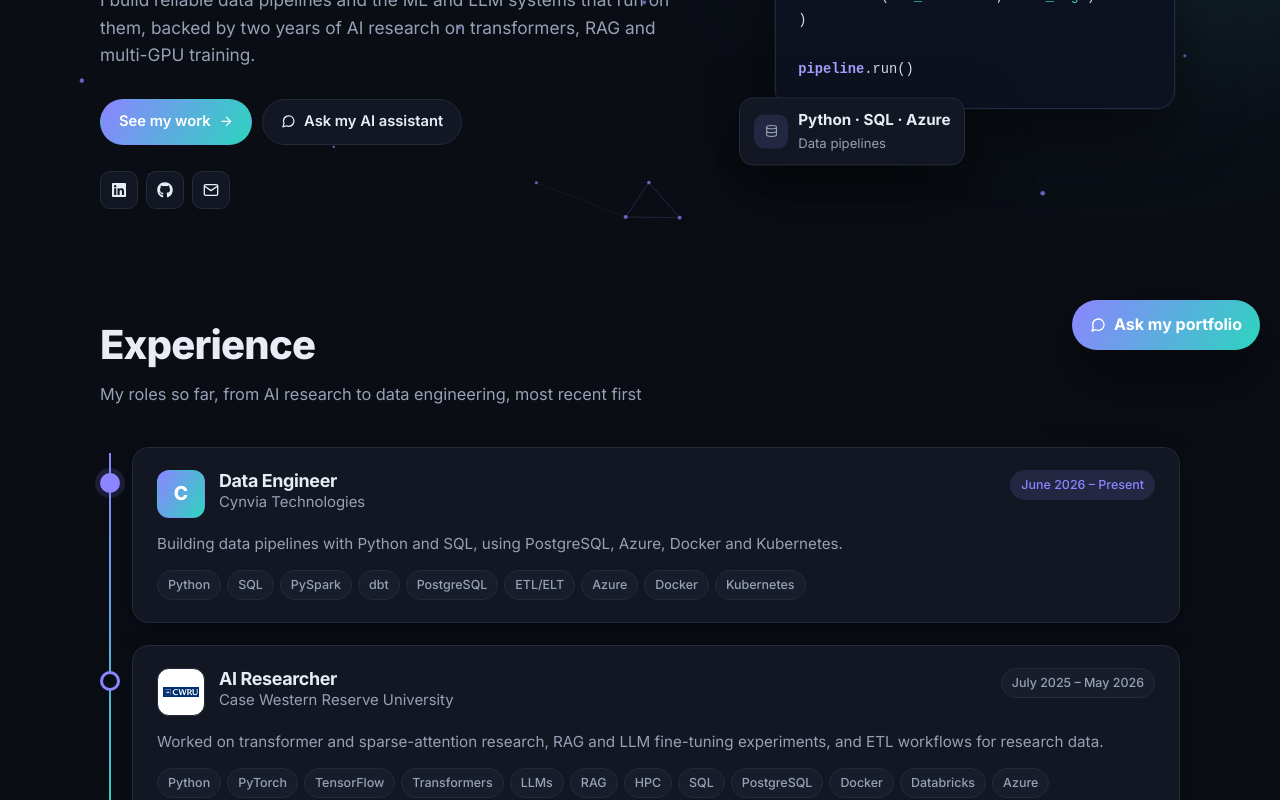
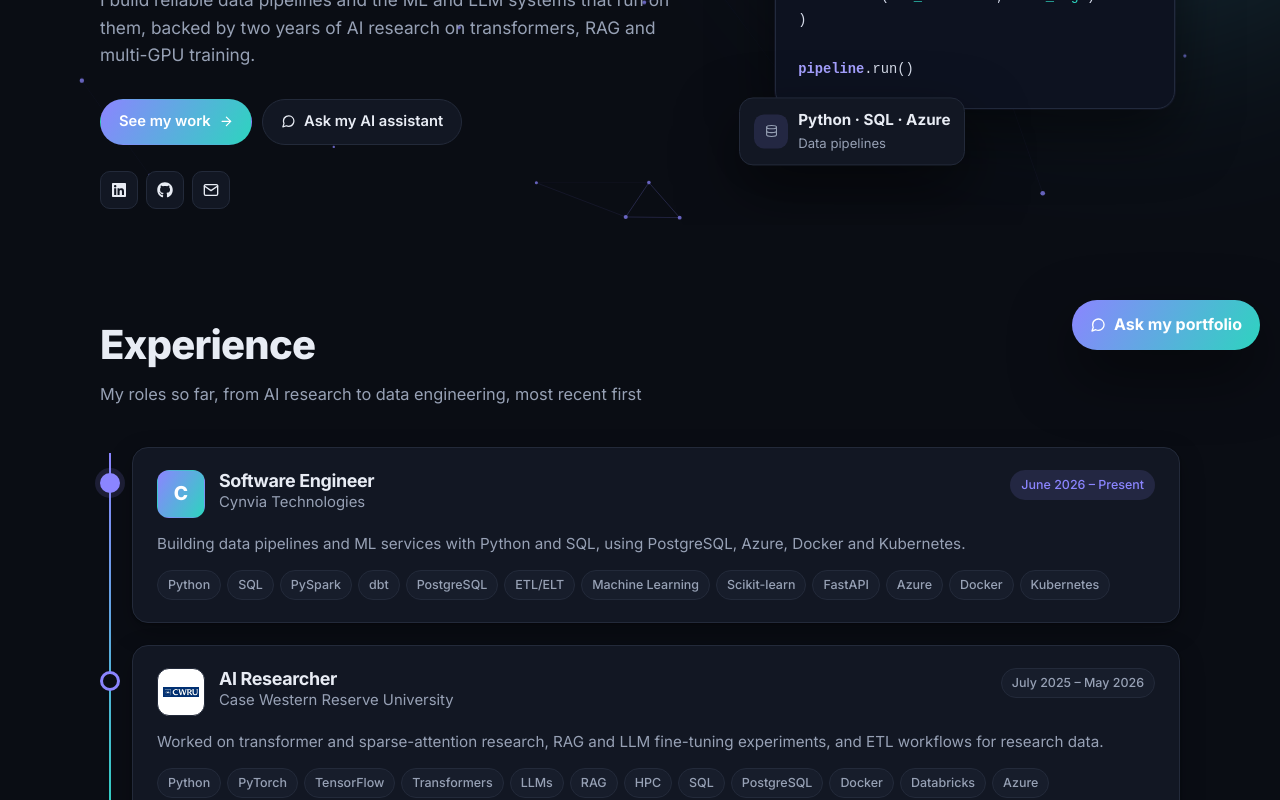
Before and after one commit to HafeezaBegum/My-Portfolio, a React (Create React App) app: page / in a window 1280 px wide. Shown: the part 430-1230 px from the top of the page. Built offline with nearby package versions, Linux system fonts and the light colour scheme.

Commit message:
Updated experience summary

```diff
--- a/public/index.html
+++ b/public/index.html
@@ -33,7 +33,7 @@
         "@context": "https://schema.org",
         "@type": "Person",
         "name": "Hafeeza Begum Dudekula",
-        "jobTitle": "Data Engineer",
+        "jobTitle": "Software Engineer",
         "url": "https://hafeezabegum.github.io/My-Portfolio/",
         "sameAs": ["https://www.linkedin.com/in/hafeezabegum/", "https://github.com/HafeezaBegum"],
         "alumniOf": ["Case Western Reserve University", "BMS College of Engineering"]
--- a/src/data/experienceData.js
+++ b/src/data/experienceData.js
@@ -1,15 +1,15 @@
 // `logo` is a key into src/assets/images.js (null shows the company initial)
 const experienceData = [
   {
-    title: "Data Engineer",
+    title: "Software Engineer",
     company: "Cynvia Technologies",
     link: null,
     logo: null,
     duration: "June 2026 – Present",
     current: true,
     summary:
-      "Building data pipelines with Python and SQL, using PostgreSQL, Azure, Docker and Kubernetes.",
-    technologies: ["Python", "SQL", "PySpark", "dbt", "PostgreSQL", "ETL/ELT", "Azure", "Docker", "Kubernetes"],
+      "Building data pipelines and ML services with Python and SQL, using PostgreSQL, Azure, Docker and Kubernetes.",
+    technologies: ["Python", "SQL", "PySpark", "dbt", "PostgreSQL", "ETL/ELT", "Machine Learning", "Scikit-learn", "FastAPI", "Azure", "Docker", "Kubernetes"],
   },
   {
     title: "AI Researcher",
--- a/src/data/profile.js
+++ b/src/data/profile.js
@@ -5,10 +5,10 @@ const profile = {
   fullName: "Hafeeza Begum Dudekula",
   headline: "Data & AI Engineer",
   roles: [
-    "Data & AI Engineer",
-    "Data Pipelines",
-    "ML & LLM Systems",
-    "AI Researcher",
+    "Data Engineer",
+    "ML & AI Engineer",
+    "LLM & RAG Applications",
+    "Distributed Training · HPC",
     "Python · SQL · Azure",
   ],
   availability: "Open to Data Engineering & AI/ML roles",
@@ -17,7 +17,7 @@ const profile = {
     "backed by two years of AI research on transformers, RAG and multi-GPU training.",
   // Third-person summary used by the portfolio assistant when it talks about Hafeeza.
   about:
-    "Hafeeza Begum is a Data Engineer at Cynvia Technologies, working on Python and SQL data pipelines, " +
+    "Hafeeza Begum is a Software Engineer at Cynvia Technologies, working on Python and SQL data pipelines, " +
     "PostgreSQL and Azure. Before that she spent two years in AI research at Case Western Reserve University, " +
     "working on transformers, RAG and LLM experiments, multi-GPU training, and machine learning for system-log anomaly detection. " +
     "She holds an MS in Computer Science from Case Western Reserve University and is open to Data Engineering and AI/ML roles.",
```
